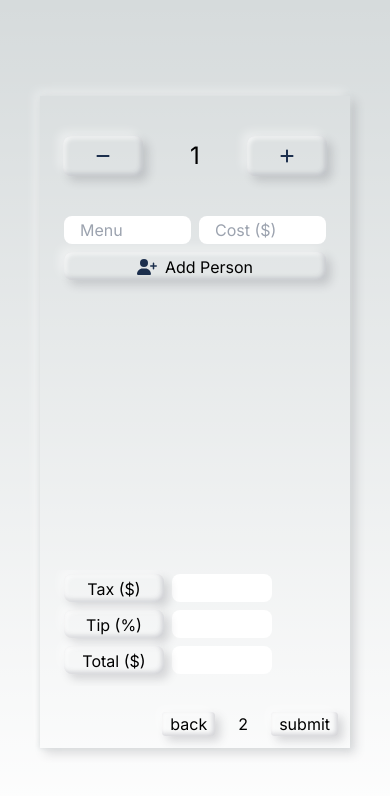
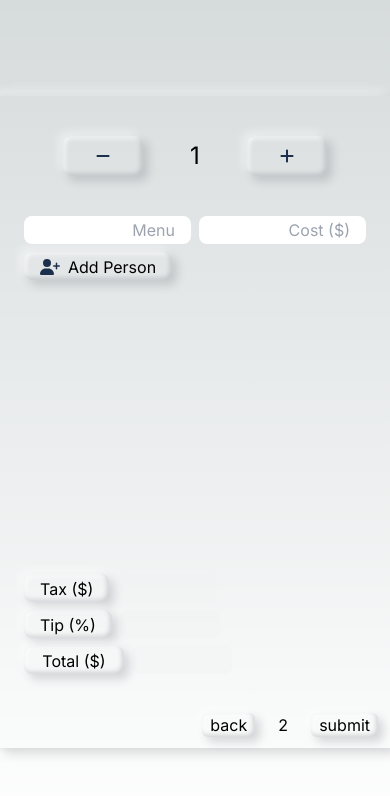
Before and after one commit to yoonlee201/split-money, a Next.js app: page /menu in a window 390 px wide. Shown: the top 796 px of the page. Built offline with nearby package versions, Linux system fonts and the light colour scheme.

Commit message:
front end fin

```diff
--- a/src/app/_components/Bill.tsx
+++ b/src/app/_components/Bill.tsx
@@ -1,15 +1,9 @@
 'use client';
 import { Price, Text } from '@/app/_components/Form';
-import { Button } from '@/app/_components/Button';
+import { Button, CheckboxButton, RadioButton } from '@/app/_components/Button';
 import { FontAwesomeIcon } from '@fortawesome/react-fontawesome';
 import { faUserPlus } from '@fortawesome/free-solid-svg-icons';
-import {
-    ButtonHTMLAttributes,
-    ChangeEvent,
-    HTMLAttributes,
-    PropsWithChildren,
-    useState,
-} from 'react';
+import { ButtonHTMLAttributes, HTMLAttributes, PropsWithChildren } from 'react';
 import React from 'react';
 
 export interface ItemProps {
@@ -19,12 +13,14 @@ export interface ItemProps {
 }
 
 interface BillProps {
+    dropdownList: string[];
     handleItemChange: (item: ItemProps) => void;
 }
 export const Bill: React.FC<BillProps & ItemProps> = ({
     name,
     cost,
     person,
+    dropdownList,
     handleItemChange,
 }) => {
     const updateItem = (updates: Partial<ItemProps>) => {
@@ -54,23 +50,22 @@ export const Bill: React.FC<BillProps & ItemProps> = ({
                 className="basis-[100px] md:max-w-[150px]"
                 placeholder="Cost ($)"
             />
-            <Button
-                onClick={() => {
-                    /* Add person logic here */
-                }}
-                className="w-full basis-[50px] whitespace-nowrap">
+            <CheckboxButton
+                className="w-full basis-[50px] whitespace-nowrap"
+                dropdownList={dropdownList}>
                 <FontAwesomeIcon
                     icon={faUserPlus}
                     style={{ color: '#1c2f4d' }}
                 />
                 <span className="ml-2">Add Person</span>
-            </Button>
+            </CheckboxButton>
         </div>
     );
 };
 
 type Bill_Props = ButtonHTMLAttributes<HTMLButtonElement> &
     PropsWithChildren<HTMLAttributes<HTMLButtonElement>> & {
+        dropdownList?: string[];
         item: string;
         handleChange: (item: string) => void;
     };
@@ -79,18 +74,30 @@ export const Bill_ = ({
     children,
     className,
     item,
+    disabled,
+    dropdownList,
     handleChange,
     ...rest
 }: Bill_Props) => {
     return (
         <div className="mx-4 flex gap-2">
-            <Button
-                onClick={e => {}}
-                className="w-full max-w-[100px]"
-                {...rest}>
-                {children}
-            </Button>
+            {!dropdownList || disabled ? (
+                <Button
+                    className="w-full max-w-[100px]"
+                    disabled
+                    {...rest}>
+                    {children}
+                </Button>
+            ) : (
+                <RadioButton
+                    dropdownList={dropdownList}
+                    className="w-[100px] w-full"
+                    {...rest}>
+                    {children}
+                </RadioButton>
+            )}
             <Price
+                disabled
                 value={item}
                 onChange={e => {
                     handleChange(e.target.value);
--- a/src/app/_components/Button.tsx
+++ b/src/app/_components/Button.tsx
@@ -1,8 +1,18 @@
 'use client';
 
+import { faCheck } from '@fortawesome/free-solid-svg-icons';
+import { FontAwesomeIcon } from '@fortawesome/react-fontawesome';
 import { cx } from 'class-variance-authority';
 import Link from 'next/link';
-import React, { ButtonHTMLAttributes } from 'react';
+import React, {
+    ButtonHTMLAttributes,
+    HTMLAttributes,
+    MouseEventHandler,
+    PropsWithChildren,
+    useEffect,
+    useRef,
+    useState,
+} from 'react';
 
 export const Button = React.forwardRef<
     HTMLButtonElement,
@@ -18,6 +28,152 @@ export const Button = React.forwardRef<
     );
 });
 
+type CheckboxButtonProps = ButtonHTMLAttributes<HTMLButtonElement> &
+    PropsWithChildren<HTMLAttributes<HTMLButtonElement>> & {
+        dropdownList: string[];
+    };
+
+export const CheckboxButton = ({
+    className,
+    children,
+    dropdownList = [],
+    ...rest
+}: CheckboxButtonProps) => {
+    const [isOpen, setIsOpen] = useState(false);
+    const [checkStates, setCheckStates] = useState<boolean[]>(
+        dropdownList.map(() => false)
+    );
+    const dropdownRef = useRef<HTMLDivElement | null>(null);
+
+    const toggleDropdown = (event: React.MouseEvent) => {
+        event.preventDefault();
+        event.stopPropagation();
+        setIsOpen(!isOpen);
+    };
+
+    const handleCheckboxChange = (event: React.MouseEvent, index: number) => {
+        event.preventDefault();
+        event.stopPropagation();
+        const newArray = [...checkStates];
+        newArray[index] = !newArray[index];
+        setCheckStates(newArray);
+    };
+
+    const handleClickOutside = (event: MouseEvent): void => {
+        if (
+            dropdownRef.current &&
+            !dropdownRef.current.contains(event.target as Node)
+        ) {
+            setIsOpen(false);
+        }
+    };
+
+    useEffect(() => {
+        document.addEventListener('mousedown', handleClickOutside);
+        return () => {
+            document.removeEventListener('mousedown', handleClickOutside);
+        };
+    }, []);
+
+    return (
+        <div
+            className="relative"
+            ref={dropdownRef}>
+            <button
+                onClick={toggleDropdown}
+                className={cx('button-border', className)}
+                {...rest}>
+                {children}
+            </button>
+            {isOpen && (
+                <div className="absolute z-10 mt-1 flex w-[155px] flex-col items-start rounded-lg border border-[#b8bfce] bg-[#d8ddde] text-center">
+                    {dropdownList.map((drop, i) => (
+                        <button
+                            key={i}
+                            onClick={e => handleCheckboxChange(e, i)}
+                            className="flex w-full items-center justify-between rounded-none border-b border-gray-500 px-6 py-2 last:border-b-0">
+                            {drop}
+                            {checkStates[i] && (
+                                <FontAwesomeIcon icon={faCheck} />
+                            )}
+                        </button>
+                    ))}
+                </div>
+            )}
+        </div>
+    );
+};
+
+type RadioButtonProps = ButtonHTMLAttributes<HTMLButtonElement> &
+    PropsWithChildren<HTMLAttributes<HTMLButtonElement>> & {
+        dropdownList: string[];
+    };
+
+export const RadioButton = ({
+    className,
+    children,
+    dropdownList,
+    ...rest
+}: RadioButtonProps) => {
+    const [isOpen, setIsOpen] = useState(false);
+    const [check, setCheck] = useState<number>(0);
+    const dropdownRef = useRef<HTMLDivElement | null>(null);
+
+    const toggleDropdown = (event: React.MouseEvent) => {
+        event.preventDefault();
+        event.stopPropagation();
+        setIsOpen(!isOpen);
+    };
+
+    const handleCheckboxChange = (event: React.MouseEvent, index: number) => {
+        event.preventDefault();
+        event.stopPropagation();
+        setCheck(index);
+        setIsOpen(false);
+    };
+
+    const handleClickOutside = (event: MouseEvent): void => {
+        if (
+            dropdownRef.current &&
+            !dropdownRef.current.contains(event.target as Node)
+        ) {
+            setIsOpen(false);
+        }
+    };
+
+    useEffect(() => {
+        document.addEventListener('mousedown', handleClickOutside);
+        return () => {
+            document.removeEventListener('mousedown', handleClickOutside);
+        };
+    }, []);
+
+    return (
+        <div
+            className="relative"
+            ref={dropdownRef}>
+            <button
+                onClick={toggleDropdown}
+                className={cx('button-border', className)}
+                {...rest}>
+                {children} ({dropdownList[check]})
+            </button>
+            {isOpen && (
+                <div className="absolute z-10 mt-1 flex w-[155px] flex-col items-start rounded-lg border border-[#b8bfce] bg-[#d8ddde] text-center">
+                    {dropdownList.map((drop, i) => (
+                        <button
+                            key={i}
+                            onClick={e => handleCheckboxChange(e, i)}
+                            className="flex w-full items-center justify-between rounded-none border-b border-gray-500 px-6 py-2 last:border-b-0">
+                            {drop}
+                            {check === i && <FontAwesomeIcon icon={faCheck} />}
+                        </button>
+                    ))}
+                </div>
+            )}
+        </div>
+    );
+};
 interface PageRouteButtonProps {
     hrefB: string;
     hrefN: string;
@@ -36,13 +192,13 @@ export const PageRouteButton = ({
         <div className="flex h-full w-full items-end justify-end gap-2 p-3">
             <Link
                 href={hrefB}
-                className="button-border inline-flex rounded-sm px-2">
+                className="button-border rounded-md px-2">
                 {labelB}
             </Link>
             <span className="w-10 text-center text-[1rem]">{page}</span>
             <Link
                 href={hrefN}
-                className="button-border inline-flex rounded-sm px-2">
+                className="button-border rounded-md px-2">
                 {labelN}
             </Link>
         </div>
--- a/src/app/_components/Form.tsx
+++ b/src/app/_components/Form.tsx
@@ -45,7 +45,10 @@ export const Fieldset = ({
 }: PropsWithChildren<FieldsetHTMLAttributes<HTMLFieldSetElement>>) => {
     return (
         <fieldset
-            className={cx(`flex flex-col gap-2 overflow-y-scroll`, className)}
+            className={cx(
+                `scrollbar-hide flex flex-col gap-2`,
+                className
+            )}
             {...rest}>
             {children}
         </fieldset>
@@ -67,9 +70,6 @@ export const Text = React.forwardRef<
 });
 
 type PriceProps = InputHTMLAttributes<HTMLInputElement>
-// & {
-//     handleChange: (item: string) => void;
-// };
 
 export const Price = ({
     children,
--- a/src/app/_components/mainPages/Menu.tsx
+++ b/src/app/_components/mainPages/Menu.tsx
@@ -7,6 +7,7 @@ import { Count } from '@/app/_components/Count';
 import { useState } from 'react';
 
 const Menu = () => {
+    const [people, setPeople] = useState(['James', 'One', 'Two']);
     const [menu, setMenu] = useState<ItemProps[]>([
         { name: '', cost: '', person: [] },
     ]);
@@ -32,16 +33,18 @@ const Menu = () => {
 
     return (
         <>
+            <section>
                 <Count
                     count={menu.length}
                     handlePlus={handlePlus}
                     handleMinus={handleMinus}
                 />
                 <Form>
-                <Fieldset className="h-[330px] items-start">
+                    <Fieldset className="h-[330px] items-start overflow-y-scroll">
                         {menu.map((item, i) => {
                             return (
                                 <Bill
+                                    dropdownList={people}
                                     key={i}
                                     {...item}
                                     handleItemChange={updatedItem =>
@@ -54,13 +57,15 @@ const Menu = () => {
                     <Fieldset className="pb-3 pt-1">
                         <Bill_
                             item={tax}
+                            dropdownList={['$', '%']}
                             handleChange={setTax}>
-                        Tax ($)
+                            Tax
                         </Bill_>
                         <Bill_
                             item={tip}
+                            dropdownList={['%', '$']}
                             handleChange={setTip}>
-                        Tip (%)
+                            Tip
                         </Bill_>
                         <Bill_
                             item={total}
@@ -70,6 +75,7 @@ const Menu = () => {
                         </Bill_>
                     </Fieldset>
                 </Form>
+            </section>
             <PageRouteButton
                 hrefB="/people"
                 hrefN="/receipt"
--- a/src/app/_components/mainPages/Receipt.tsx
+++ b/src/app/_components/mainPages/Receipt.tsx
@@ -1,10 +1,58 @@
 'use client';
 
 import { PageRouteButton } from '@/app/_components/Button';
+import { ItemProps } from '@/app/_components/Bill';
+import { useState } from 'react';
 
 const Receipt = () => {
+    const [people, setPeople] = useState<string[]>(['James', 'Vlad']);
+    const [menu, setMenu] = useState<ItemProps[]>([
+        { name: 'one', cost: '1.0', person: ['James', 'Vlad'] },
+        { name: 'two', cost: '2.0', person: ['Vlad'] },
+        { name: 'three', cost: '3.0', person: ['James'] },
+        { name: 'four', cost: '5.0', person: ['James', 'Vlad'] },
+        { name: 'four', cost: '5.0', person: ['James', 'Vlad'] },
+        { name: 'four', cost: '5.0', person: ['James', 'Vlad'] },
+        { name: 'four', cost: '5.0', person: ['James', 'Vlad'] },
+        { name: 'four', cost: '5.0', person: ['James', 'Vlad'] },
+        { name: 'four', cost: '5.0', person: ['James', 'Vlad'] },
+        { name: 'four', cost: '5.0', person: ['James', 'Vlad'] },
+        { name: 'four', cost: '5.0', person: ['James', 'Vlad'] },
+        { name: 'four', cost: '5.0', person: ['James', 'Vlad'] },
+        { name: 'four', cost: '5.0', person: ['James', 'Vlad'] },
+        { name: 'four', cost: '5.0', person: ['James', 'Vlad'] },
+    ]);
     return (
         <>
+            <section className="w-[90%] overflow-y-scroll">
+                <table className="w-full table-auto">
+                    <thead>
+                        <tr>
+                            <th></th>
+                            {people.map(person => (
+                                <th key={person}>{person}</th>
+                            ))}
+                        </tr>
+                    </thead>
+                    <tbody>
+                        {menu.map(item => (
+                            <tr key={item.name}>
+                                <td>{item.name}</td>
+                                {people.map(person => (
+                                    <td key={`${item.name}-${person}`}>
+                                        {item.person.includes(person)
+                                            ? (
+                                                  parseFloat(item.cost) /
+                                                  item.person.length
+                                              ).toFixed(2)
+                                            : '-'}
+                                    </td>
+                                ))}
+                            </tr>
+                        ))}
+                    </tbody>
+                </table>
+            </section>
             <PageRouteButton
                 hrefB="/menu"
                 hrefN="/"
--- a/src/app/globals.css
+++ b/src/app/globals.css
@@ -2,8 +2,8 @@
 @tailwind components;
 @tailwind utilities;
 
-*{
-  scroll-behavior: smooth;
+* {
+    scroll-behavior: smooth;
 }
 
 :root {
@@ -29,7 +29,9 @@ body {
         )
         rgb(var(--background-start-rgb));
 }
+
 input {
+    text-align: right;
     height: 1.75rem;
     min-width: 0;
     flex-shrink: 0;
@@ -40,7 +42,22 @@ input {
     padding-top: 0.1rem;
     padding-bottom: 0.1rem;
 }
-button {
+
+input::-webkit-outer-spin-button,
+input::-webkit-inner-spin-button {
+  -webkit-appearance: none;
+  margin: 0;
+}
+
+input[type=number] {
+  -moz-appearance: textfield;
+}
+
+section {
+    min-height: 565px;
+}
+
+button{
     height: 1.75rem;
     flex-shrink: 0;
     flex-grow: 1;
@@ -51,10 +68,44 @@ button {
     padding-bottom: 0.2rem;
 }
 
+table {
+    width: 100%;
+    border-collapse: collapse;
+    overflow: hidden;
+    box-shadow: 0 0 20px rgba(0, 0, 0, 0.1);
+}
+
+th,
+td {
+    padding: 15px;
+    background-color: rgba(255, 255, 255, 0.2);
+    border: solid 1px #38365997;
+}
+
+th {
+    text-align: left;
+}
+
+thead {
+    th {
+        background-color: #091c712b;
+    }
+}
+
 @layer utilities {
+    .scrollbar-hide::-webkit-scrollbar {
+        display: none;
+    }
+
+    .scrollbar-hide {
+        -ms-overflow-style: none; /* IE and Edge */
+        scrollbar-width: none; /* Firefox */
+    }
+
     .text-balance {
         text-wrap: balance;
     }
+
     .box-border {
         position: relative;
         background: transparent;
@@ -63,6 +114,7 @@ button {
             -5px -5px 10px #ffffff6b,
             5px 5px 10px rgba(46, 46, 57, 0.171);
     }
+
     .button-border {
         position: relative;
         background: transparent;
--- a/src/app/layout.tsx
+++ b/src/app/layout.tsx
@@ -17,7 +17,7 @@ export default function RootLayout({
     return (
         <html lang="en">
             <body className={inter.className}>
-                <main className="flex min-h-screen items-center justify-center p-10">
+                <main className="flex min-h-screen items-center justify-center sm:px-10">
                     <div className="box-border flex h-[652px] w-full max-w-[612.8px] flex-col content-around items-center pt-10">
                         {children}
                     </div>
--- a/src/app/page.tsx
+++ b/src/app/page.tsx
@@ -4,8 +4,10 @@ import { Button } from './_components/Button';
 
 export default function Home() {
     return (
-        <div className='flex h-full items-center'>
-            <Link href={'/people'} className='inline-flex'>
+        <div className="flex h-full items-center">
+            <Link
+                href={'/people'}
+                className="inline-flex">
                 <Button>Start</Button>
             </Link>
         </div>
```
Also changed, not shown: src/app/_components/mainPages/People.tsx (+17 -3 lines), src/app/data.json (added, +8 -0 lines), 1 other file (tests, documents, lock files or other folders). Lines whose indentation alone changed are shown as unchanged.
